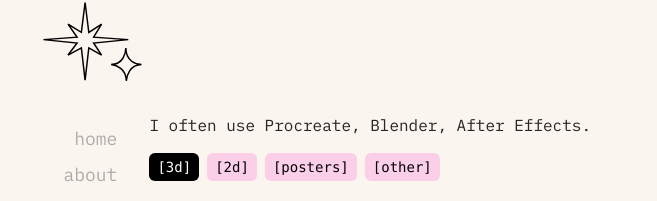
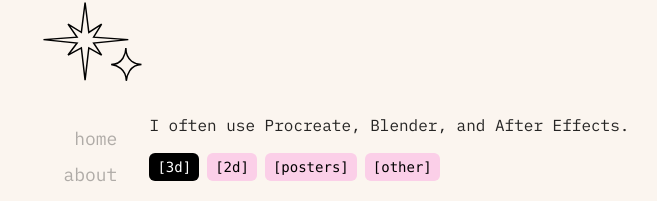
Before and after one commit to ruwkia/taylorsmith, a Next.js app: page /art in a window 1280 px wide. Shown: the part 78-279 px from the top of the page, without its empty margins (253-910 px from the left). Built offline with nearby package versions, Linux system fonts and the light colour scheme.

Commit message:
Update art.jsx

```diff
--- a/pages/art.jsx
+++ b/pages/art.jsx
@@ -46,7 +46,7 @@ export default function Art() {
 
   return (
     <div className="flex flex-col gap-2">
-      <p>I often use Procreate, Blender, After Effects.</p>
+      <p>I often use Procreate, Blender, and After Effects.</p>
       <nav className="flex flex-row gap-2 mt-2 mb-4">
         {allTypes.map(type => (
           <button
```
